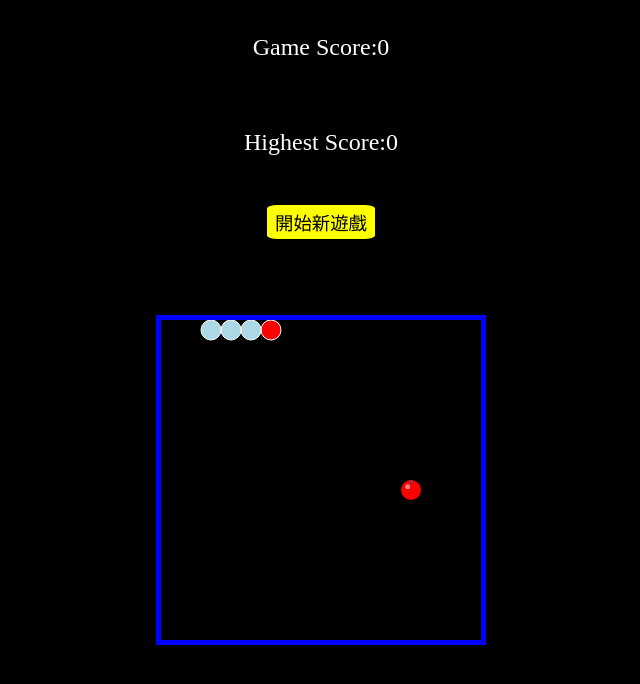
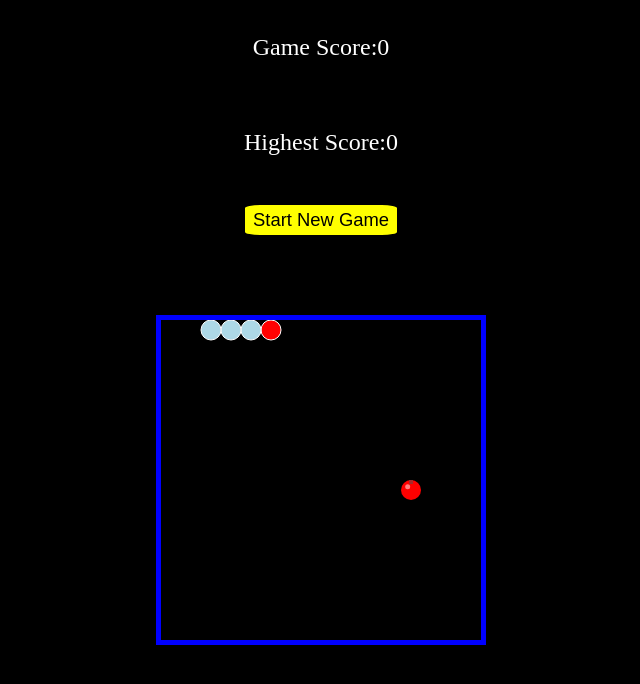
Before and after one commit to JayChiang17/Snake, a plain HTML site: page index.html in a window 1280 px wide. Shown: the whole page, without its empty margins (319-959 px from the left). Drawn offline with Linux system fonts and the light colour scheme.

Commit message:
Update index.html

```diff
--- a/index.html
+++ b/index.html
@@ -4,7 +4,7 @@
     <meta charset="UTF-8" />
     <meta http-equiv="X-UA-Compatible" content="IE=edge" />
     <meta name="viewport" content="width=device-width, initial-scale=1.0" />
-    <title>貪食蛇遊戲</title>
+    <title>SNAKE GAME</title>
     <link rel="stylesheet" href="./style.css" />
   </head>
   <body>
@@ -20,7 +20,7 @@
     <p id="myScore"></p>
     <p id="myScore2"></p>
     <button type="button" id="Start" onclick="location.reload()">
-      開始新遊戲
+      Start New Game
     </button>
     <script src="./app.js"></script>
   </body>
```
